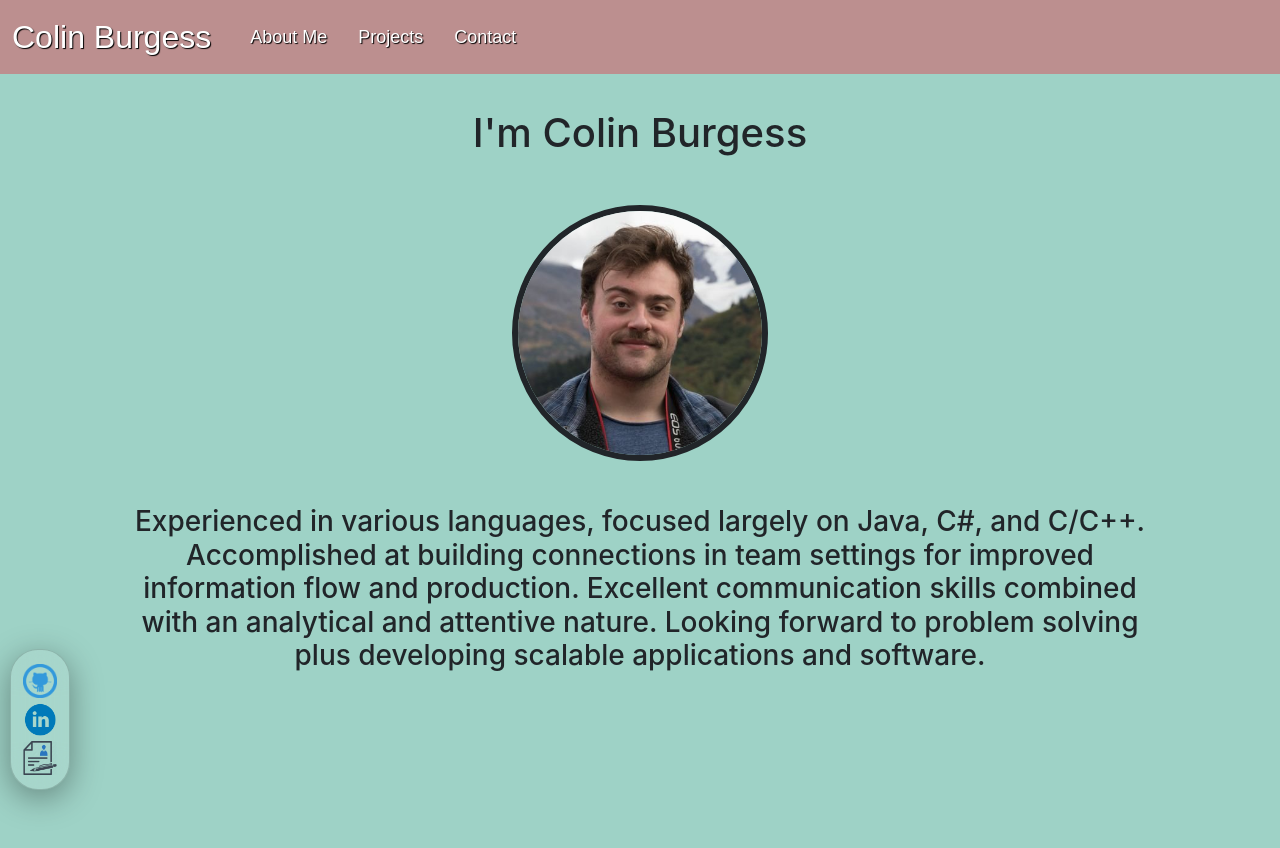
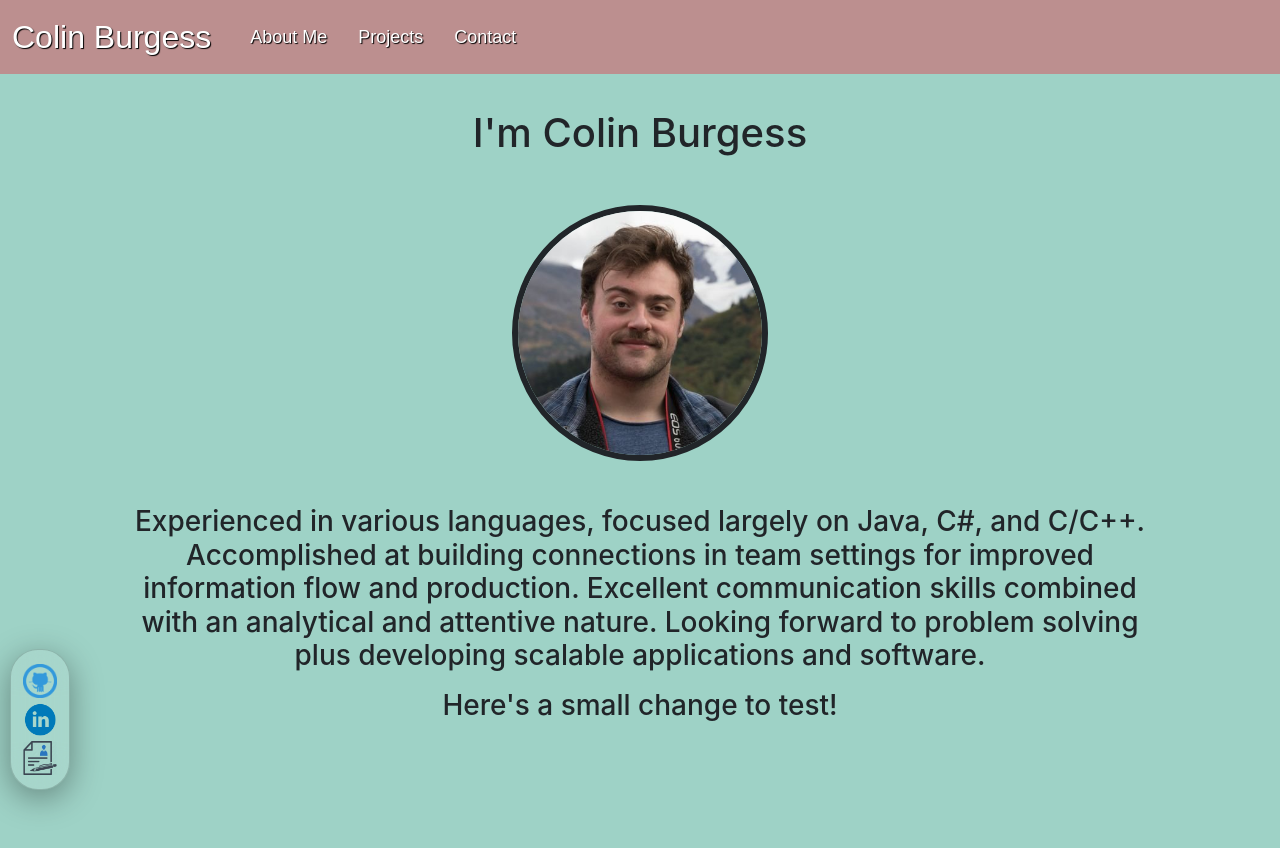
Before and after one commit to C0C0Barbet/portfolio-frontend, a React (Create React App) app: page / in a window 1280 px wide. Shown: the top 848 px of the page. Built offline with nearby package versions, Linux system fonts and the light colour scheme.

Commit message:
Small change to test tracking

```diff
--- a/src/pages/about/aboutComponents/aboutBody.js
+++ b/src/pages/about/aboutComponents/aboutBody.js
@@ -4,11 +4,18 @@ const AboutBody = () => {
     return (
         <div>
             <div>
-                Experienced in various languages, focused largely on Java, C#, and C/C++.
-                Accomplished at building connections in team settings for improved
-                information flow and production. Excellent communication skills combined
-                with an analytical and attentive nature. Looking forward to problem solving
-                plus developing scalable applications and software.
+                <p>
+                    Experienced in various languages, focused largely on Java, C#, and C/C++.
+                    Accomplished at building connections in team settings for improved
+                    information flow and production. Excellent communication skills combined
+                    with an analytical and attentive nature. Looking forward to problem solving
+                    plus developing scalable applications and software.
+                </p>
+            </div>
+            <div>
+                <p>
+                    Here's a small change to test!
+                </p>
             </div>
         </div>
     );
```
